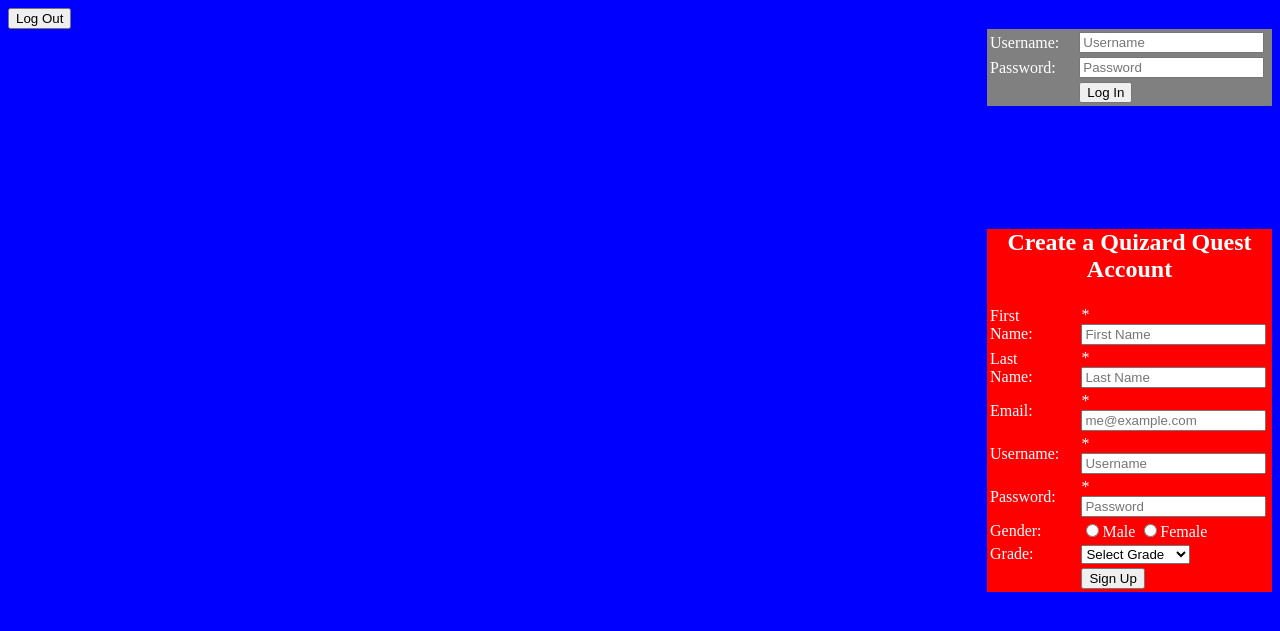
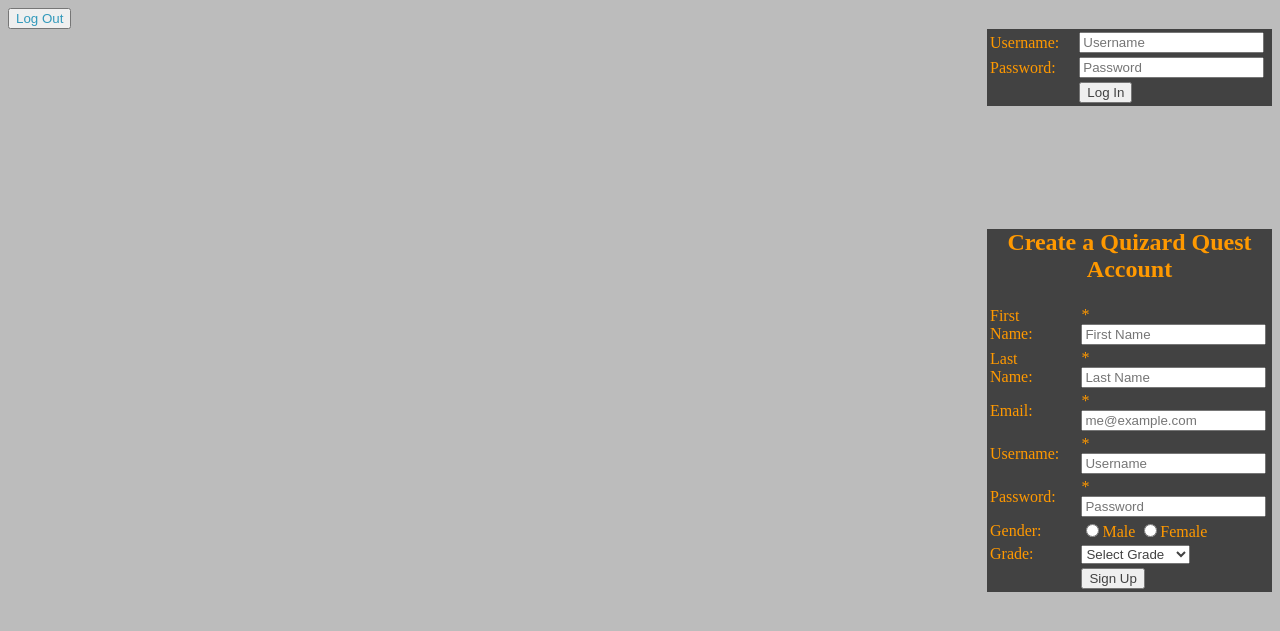
Before and after one commit to Sunken-City/Quizard-Quest, a PHP site: page / in a window 1280 px wide. Shown: the top 631 px of the page. Run offline with PHP 8.4, Linux system fonts and the light colour scheme; some libraries are stand-ins or nearby versions.

Commit message:
I changed the palette we are using so it's easier on the eyes for the time being

```diff
--- a/Website/DeckCreate.html
+++ b/Website/DeckCreate.html
@@ -14,7 +14,7 @@
 	<body>
 		<header>
 			<h1>Create-a-Deck!</h1>
-			<nav id="navbar">
+			<nav id="class">
 				<button type="button" id="logOut" class="navButton">Log Out</button>
 				<button type="button" id="home" class="navButton">Home</button>
 			</nav>
--- a/Website/cardCreation.html
+++ b/Website/cardCreation.html
@@ -13,7 +13,7 @@
 </head>
 <body>
 	<header>
-		<nav id="navbar">
+		<nav class="navbar">
 			<button type="button" id="logOut" class="navButton">Log Out</button>
 			<button type="button" id="home" class="navButton">Home</button>
 		</nav>
--- a/Website/css/mainStyle.css
+++ b/Website/css/mainStyle.css
@@ -4,12 +4,24 @@
  */
 
 body {
-	background-color:blue;
-	color: white;
+	background-color:rgb(188,188,188);
+	color: rgb(255,153,0);
+}
+
+h1,p {
+	color: rgb(66,66,66);
 }
 
 label {
 	margin-right: 1em;
+}
+
+button {
+	color: rgb(50,153,187);
+}
+
+input,select,option {
+	color: rgb(255,153,0);
 }
 
 #logInSection {
@@ -17,12 +29,12 @@ label {
 	/*display:inline;*/
 	/*left:1290px;*/
 	float: right;
-	background-color:gray;
+	background-color:rgb(66,66,66);
 	width: 285px;
 }
 
 #logInDiv {
-	background-color: gray;
+	background-color: rgb(66,66,66);
 }
 
 #createAccountSection{
@@ -34,8 +46,17 @@ label {
 
 #createAccountSection h1{
 	text-align: center;
+	color: rgb(255,153,0);
 }
 
 #createAccountDiv {
-	background-color:red;
+	background-color:rgb(66,66,66);
 }
+
+#submitCard {
+	color: rgb(66,66,66);
+}
+
+#submitCard option,input,select{
+	color: rgb(66,66,66);
+}
--- a/Website/index.html
+++ b/Website/index.html
@@ -20,7 +20,7 @@
 
 		<header>
 
-			<nav id="navbar">
+			<nav id="class">
 				<button type="button" id="logOut" class="navButton">Log Out</button>
 			</nav>
 			<!-- Section for the Log In form -->
--- a/Website/mainMenu.html
+++ b/Website/mainMenu.html
@@ -20,7 +20,7 @@
 
 		<header>
 
-			<nav id="navbar">
+			<nav id="class">
 				<button type="button" id="logOut" class="navButton">Log Out</button>
 				<button type="button" id="createCard" >Create a Card!</button>
 				<button type="button" id="createDeck" >Create a Deck!</button>
```
